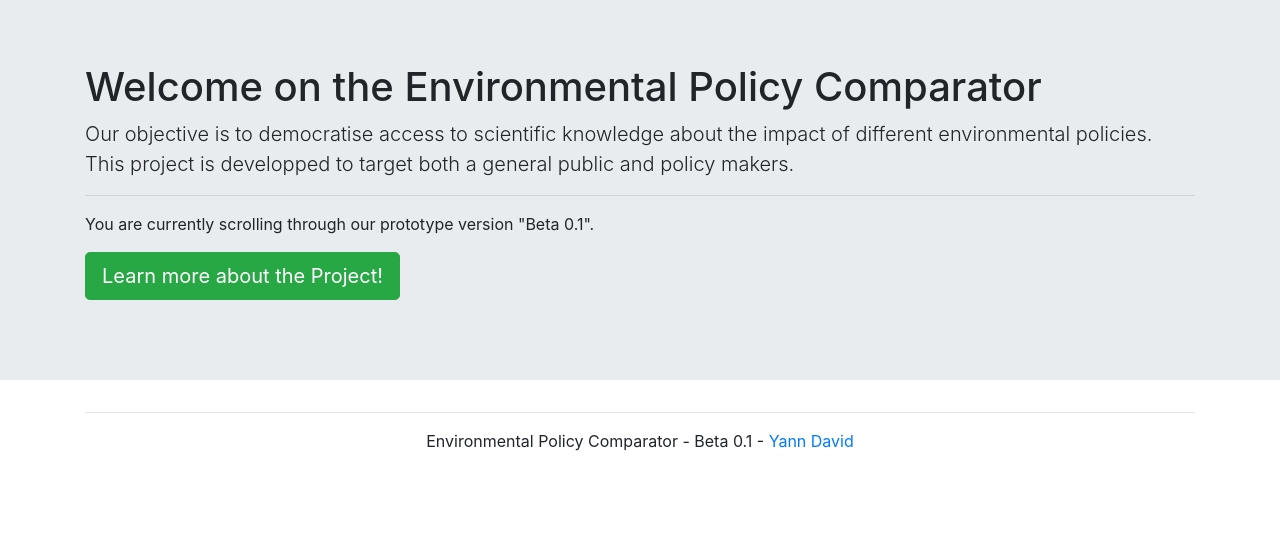
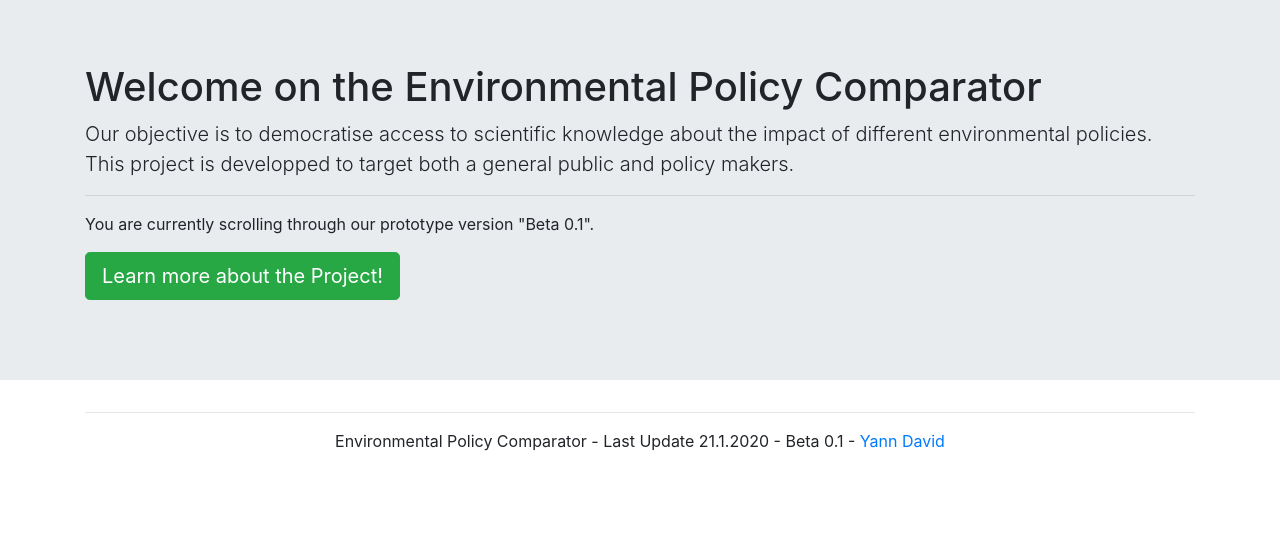
Before and after one commit to TrellixVulnTeam/policy-comparator_KDFX, a Flask app: page / in a window 1280 px wide. Shown: the part 57-595 px from the top of the page. Run offline with Flask 2, Linux system fonts and the light colour scheme.

Commit message:
last update

```diff
--- a/templates/base.html
+++ b/templates/base.html
@@ -43,7 +43,7 @@
       <footer class="page-footer">
         <div class="container">
           <hr>
-          <p style="text-align:center;">Environmental Policy Comparator - Beta 0.1 - <a href="mailto:yann.collindavid@gmail.com">Yann David</a></p>
+          <p style="text-align:center;">Environmental Policy Comparator - Last Update 21.1.2020 - Beta 0.1 - <a href="mailto:yann.collindavid@gmail.com">Yann David</a></p>
         </div>
         </footer>
 </html>
```
